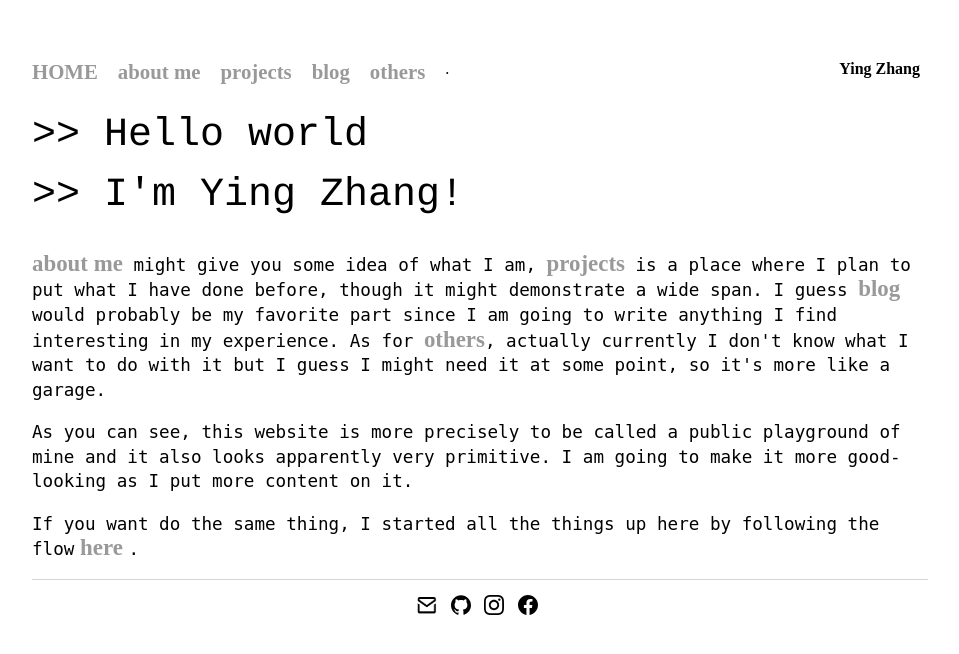
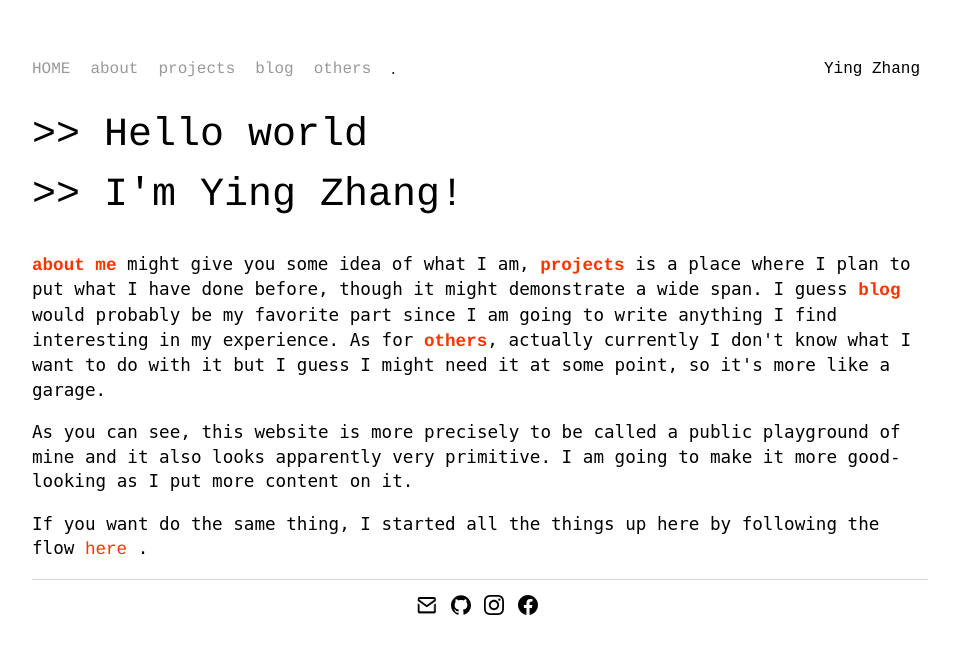
Before and after one commit to martianying/martianying.github.io, a Jekyll site: the page built from index.html, in a window 1280 px wide. Shown: the top 654 px of the page, without its empty margins (160-1119 px from the left). Built offline with Jekyll 4.4.1, drawn with Linux system fonts in a browser that asks for light colours.

```diff
--- a/_layouts/default.html
+++ b/_layouts/default.html
@@ -10,7 +10,7 @@
 				<div class='nav-left' > <!--nevigation part-->
 	    		<ul>
 	        		<li><a href="/">HOME</a></li>
-		        	<li><a href="/about">about me</a></li>
+		        	<li><a href="/about">about</a></li>
 	        		<li><a href="/projects">projects</a></li>
 					<li><a href="/blog">blog</a></li>
 					<li><a href="/others">others</a></li>
--- a/css/main.css
+++ b/css/main.css
@@ -10,10 +10,10 @@ nav:after {
   }
 
 nav ul{
-    font-family:"Didot", serif; /*control the panel*/
+    font-family:"Courier New", serif; /*control the panel*/
     padding: 0px;
     list-style: none;
-    font-weight: bold;
+    font-weight: normal;
     list-style-type: none;
 }
 
@@ -22,7 +22,9 @@ nav ul li {
   }
 
 .nav-left ul li {
+    font-family:"Courier New", serif; /*control the panel*/
     float: left;
+    font-weight: normal;
 
 }
 
@@ -37,7 +39,7 @@ footer ul {
     padding: 0px;
     text-align: center;
     list-style: none;
-    font-weight: bold;
+    font-weight: normal;
 
 }
 
@@ -51,12 +53,15 @@ footer ul li {
     margin-right: 5px;
 }
 
+
+/* home - about - projects...  */
 nav a, footer a {
     text-decoration: none;
     color: #999;
-    font-family:'Bradley Hand', cursive;
+    font-family:'Courier', cursive;
     transition: background-color .8s;
-    font-size: 1.3em;
+    font-size: 1.em;
+    font-weight: normal;
 }
 nav a:hover, footer a:hover {
     background-color: rgba(255, 217, 0, 0.877);
@@ -69,50 +74,59 @@ h1 {
     font-weight: normal;
 } /*font of the "hi there, I'm Ying. "  */
 
+
+/*short introduction in the main page. "  */
 p a {
     text-decoration: none;
-    color: #999;
+    color: #ff3300;
     transition: background-color .8s;
-    font-family:'Bradley Hand', cursive;
-    font-weight: bold;
-    font-size: 1.3em;
+    font-family:'Courier';
+    font-weight: normal;
+    font-size: 1.em;
 
 }
 p a:hover {
-    background-color: rgba(255, 217, 0, 0.877);
+    background-color: rgba(178, 220, 245, 0.877);
 }
 
 
 h2{
-    font-family:'Chalkduster', fantasy; /*control the panel*/
+    font-family:'Georgia', fantasy; /*control the panel*/
     font-size: 1.1em;
     line-height: 0.4em;
+    font-weight: normal;
     color: #999;
 }
 
 h2 a {text-decoration: none;
+    font-family:'Georgia', fantasy; /*control the panel*/
     color: rgb(77, 76, 76);
     transition: background-color .8s;
+    font-weight: normal;
 }
 
 h2 a:hover {
     background-color: rgba(178, 220, 245, 0.877);
+    font-weight: normal;
 }
 
 h3 {
     font-family:'Jazz LET', fantasy;
     color:black;
-    font-size: 0.8em
+    font-size: 0.8em;
+    font-weight: normal;
 }
 
 h3 a {
     font-family: 'Jazz LET', fantasy;
     color:black;
     transition: background-color .8s;
+    font-weight: normal;
 }
 h3 a:hover {
     background-color: rgba(193, 201, 248, 0.877);
-    font-family: 'Jazz LET', fantasy;
+    font-family: 'Courier';
+    font-weight: normal;
 }
 
 p { /*the paragraph*/
@@ -120,6 +134,7 @@ p { /*the paragraph*/
     line-height: 1.4em;
     color: black;
     font-family: 'monospace';
+    font-weight: normal;
 }
 
 
@@ -127,15 +142,18 @@ footer {
     border-top: 1px solid #d5d5d5;
     font-size: .9em;
     font-family:'Courier New', 'Courier New', 'Courier New';
+    font-weight: normal;
 }
 
 ul.posts {
     margin: 20px auto 40px;
     font-size: 1.5em;
+    font-weight: normal;
 }
 
 ul.posts li {
     list-style: none;
+    font-weight: normal;
 }
 
 p img {
@@ -162,7 +180,7 @@ p img {
     color: black;
     background: lime;
     text-align: center;
-    font-weight:bold;
+    font-weight:normal;
   }
   .imageHolder:hover .caption {
     opacity: 0.7;
--- a/index.html
+++ b/index.html
@@ -11,7 +11,7 @@ title: Ying Zhang, a day-dreamer
 		As you can see, this website is more precisely to be called a public playground of mine and it also looks apparently very primitive. I am going to make it more good-looking as I put more content on it.
 	    </p>
 	<p>
-			If you want do the same thing, I started all the things up here by following the flow<b><a href="http://jmcglone.com/guides/github-pages/"> here </a></b>.
+			If you want do the same thing, I started all the things up here by following the flow<a href="http://jmcglone.com/guides/github-pages/"> here </a>.
 
 
 	    </p>
```
Also changed, not shown: _posts/2020-08-21-blog2.md (added, +22 -0 lines), 2 other files.
